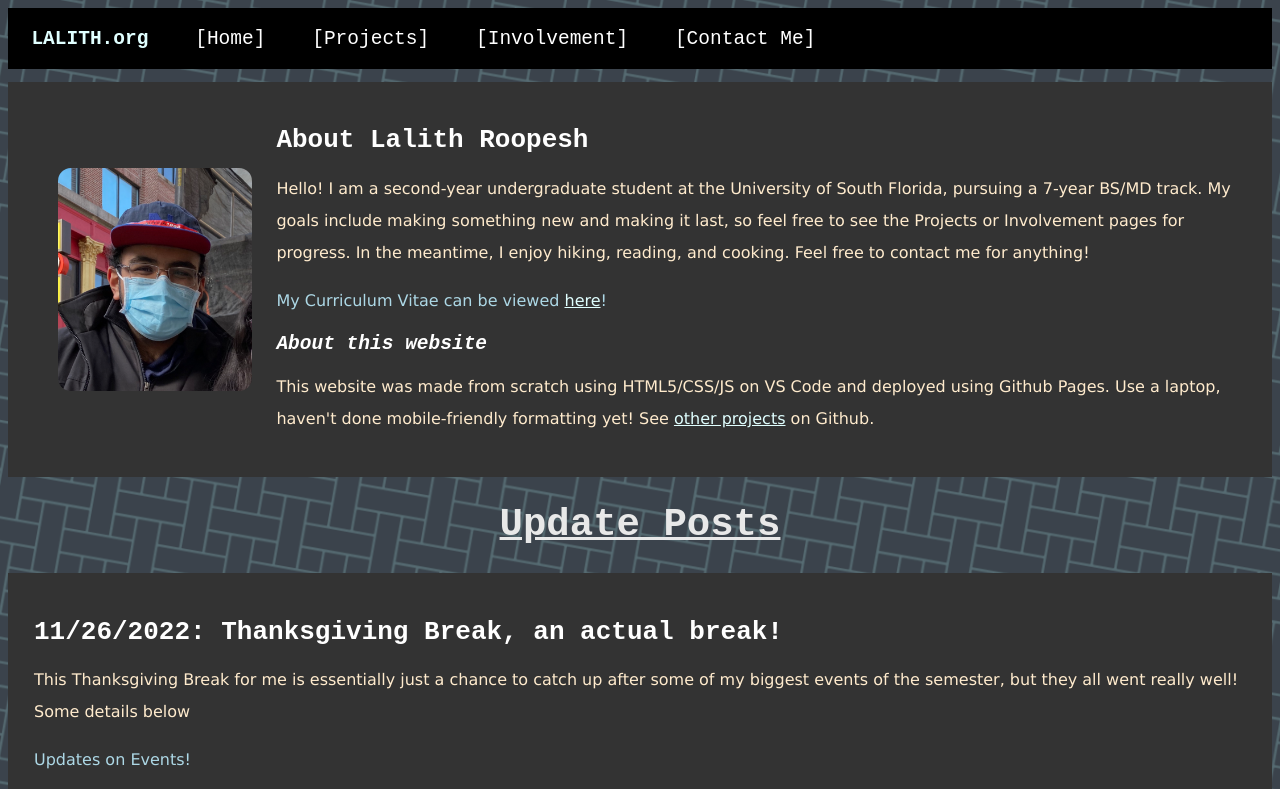
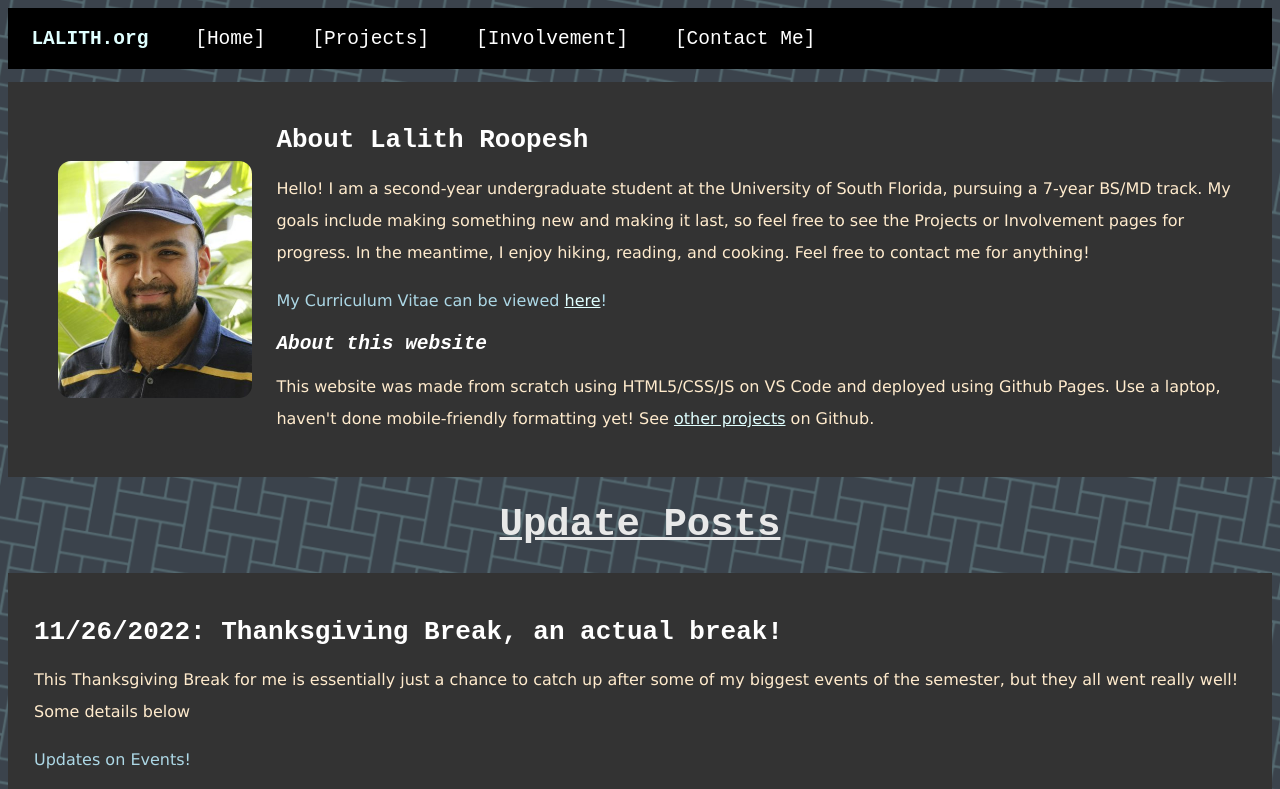
Before and after one commit to lalithroopesh/lalith, a plain HTML site: page index.html in a window 1280 px wide. Shown: the top 789 px of the page. Drawn offline with Linux system fonts and the light colour scheme.

Commit message:
update pic

```diff
--- a/index.html
+++ b/index.html
@@ -29,7 +29,7 @@
         <div class="section">
             <div class="row">
                 <div class="column1">
-                    <img class="biopic" src="./files/biopic.png">
+                    <img class="biopic" src="./files/lalith-headshot.png">
                 </div>
                 <div class="column2">
                     <h1><b>About Lalith Roopesh</b></h1>
```
Also changed, not shown: files/lalith-headshot.png (added).
